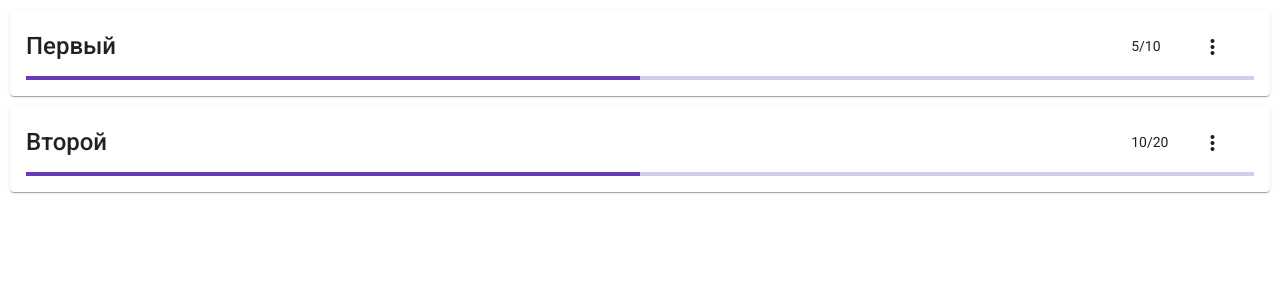
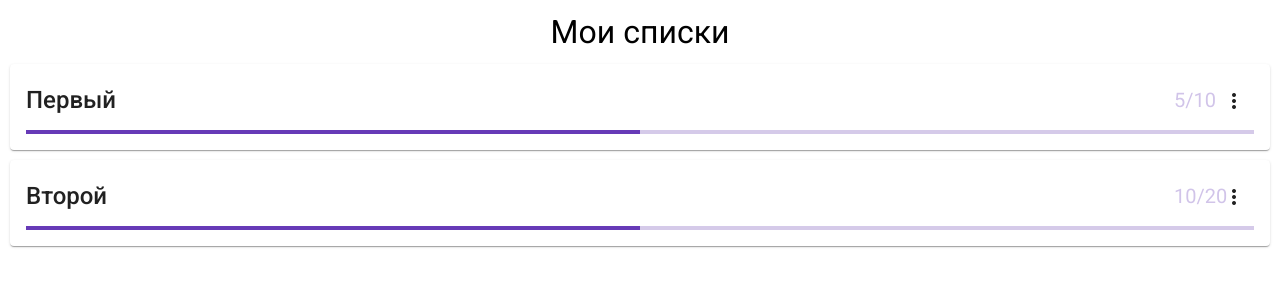
Before and after one commit to veronicaloban/angular-lists, an Angular app: page /lists in a window 1280 px wide. Shown: the top 300 px of the page. Built offline with nearby package versions, Linux system fonts and the light colour scheme; data requests are answered from the project's data file.

Commit message:
changes applied

```diff
--- a/src/app/modules/lists-module/list/list.component.html
+++ b/src/app/modules/lists-module/list/list.component.html
@@ -1,11 +1,21 @@
 <mat-card class="list">
+
   <mat-card-title class="list__name">{{list.name}}</mat-card-title>
-      <mat-card-content class="list__list-progress">{{list.completed}}/{{list.total}}</mat-card-content>
+
+  <mat-card-content class="list__progress" [class.list__all-items-done]="isEverythingDone">
+    {{list.completed}}/{{list.total}}
+  </mat-card-content>
+
   <div class="list__menu-button">
+
     <button mat-icon-button [matMenuTriggerFor]="menu">
       <mat-icon>more_vert</mat-icon>
     </button>
+
     <mat-menu #menu="matMenu"></mat-menu>
+
   </div>
-  <mat-progress-bar class="list__list-progress-bar" mode="determinate" [value]="(list.completed*100)/list.total"></mat-progress-bar>
+
+  <mat-progress-bar class="list__progress-bar" mode="determinate" [value]="listProgress"></mat-progress-bar>
+
 </mat-card>
--- a/src/app/modules/lists-module/list/list.component.scss
+++ b/src/app/modules/lists-module/list/list.component.scss
@@ -1,27 +1,28 @@
 .list {
   display: grid;
-  grid-template-columns: 90% 5% 5%;
+  grid-template-columns: auto 40px 40px;
   grid-template-rows: 40px auto;
   grid-row-gap: 10px;
   margin: 10px;
+
+  .list__progress-bar {
+    grid-area: 2 / 1 / 3 / 4;
+  };
+
+  .list__progress {
+    color: #d1c4e9;
+    font-size: 20px;
+  };
+
+  .list__name, .list__progress {
+    line-height: 40px;
+  };
+
+  .list__all-items-done {
+    color: #673ab7;
+  }
+
+  button:hover {
+    background-color: rgb(239, 239, 239);
+  }
 }
-
-.list__name {
-  grid-area: 1 / 1 / 2 / 2;
-}
-
-.list__list-progress {
-  grid-area: 1 / 2 / 2 / 3;
-}
-
-.list__menu-button {
-  grid-area: 1 / 3 / 2 / 4
-}
-
-.list__list-progress-bar {
-  grid-area: 2 / 1 / 3 / 4;
-}
-
-.list__name, .list__list-progress {
-  line-height: 40px;
-}
--- a/src/app/modules/lists-module/list/list.component.ts
+++ b/src/app/modules/lists-module/list/list.component.ts
@@ -11,4 +11,12 @@ export class ListComponent implements OnInit {
 
   public ngOnInit(): void {
   }
+
+  public get listProgress(): number {
+    return (this.list.completed * 100) / this.list.total;
+  }
+
+  public get isEverythingDone(): boolean {
+    return this.listProgress === 100;
+  }
 }
--- a/src/app/modules/lists-module/lists-material.module.ts
+++ b/src/app/modules/lists-module/lists-material.module.ts
@@ -14,4 +14,4 @@ import { MatButtonModule } from '@angular/material/button';
     MatButtonModule,
   ],
 })
-export class MaterialModule {}
+export class ListsMaterialModule {}
--- a/src/app/modules/lists-module/lists.module.ts
+++ b/src/app/modules/lists-module/lists.module.ts
@@ -4,14 +4,14 @@ import { CommonModule } from '@angular/common';
 import { ListsComponent } from './lists/lists.component';
 import { ListComponent } from './list/list.component';
 import { ListsRoutingModule } from './lists-routing.module';
-import { MaterialModule } from './lists-material.module';
+import { ListsMaterialModule } from './lists-material.module';
 
 @NgModule({
   declarations: [ListsComponent, ListComponent],
   imports: [
     CommonModule,
     ListsRoutingModule,
-    MaterialModule,
+    ListsMaterialModule,
   ],
   exports: [ListsComponent],
 })
--- a/src/app/modules/lists-module/lists/lists.component.html
+++ b/src/app/modules/lists-module/lists/lists.component.html
@@ -1,3 +1,5 @@
+<h1 class="lists__title">{{title}}</h1>
+
 <div *ngFor="let list of lists$ | async">
   <app-list [list]="list"></app-list>
 </div>
--- a/src/app/modules/lists-module/lists/lists.component.scss
+++ b/src/app/modules/lists-module/lists/lists.component.scss
@@ -0,0 +1,5 @@
+h1 {
+  text-align: center;
+  margin: 16px 0;
+  font-size: 32px;
+}
--- a/src/app/modules/lists-module/lists/lists.component.ts
+++ b/src/app/modules/lists-module/lists/lists.component.ts
@@ -10,6 +10,7 @@ import { ListInterface } from '../list';
   providers: [ListsServiceService],
 })
 export class ListsComponent implements OnInit {
+  public title = 'Мои списки';
   public lists$: Observable<ListInterface[]>;
 
   constructor(private listsService: ListsServiceService) { }
```
Also changed, not shown: src/styles.scss (+13 -3 lines). Lines whose indentation alone changed are shown as unchanged.
